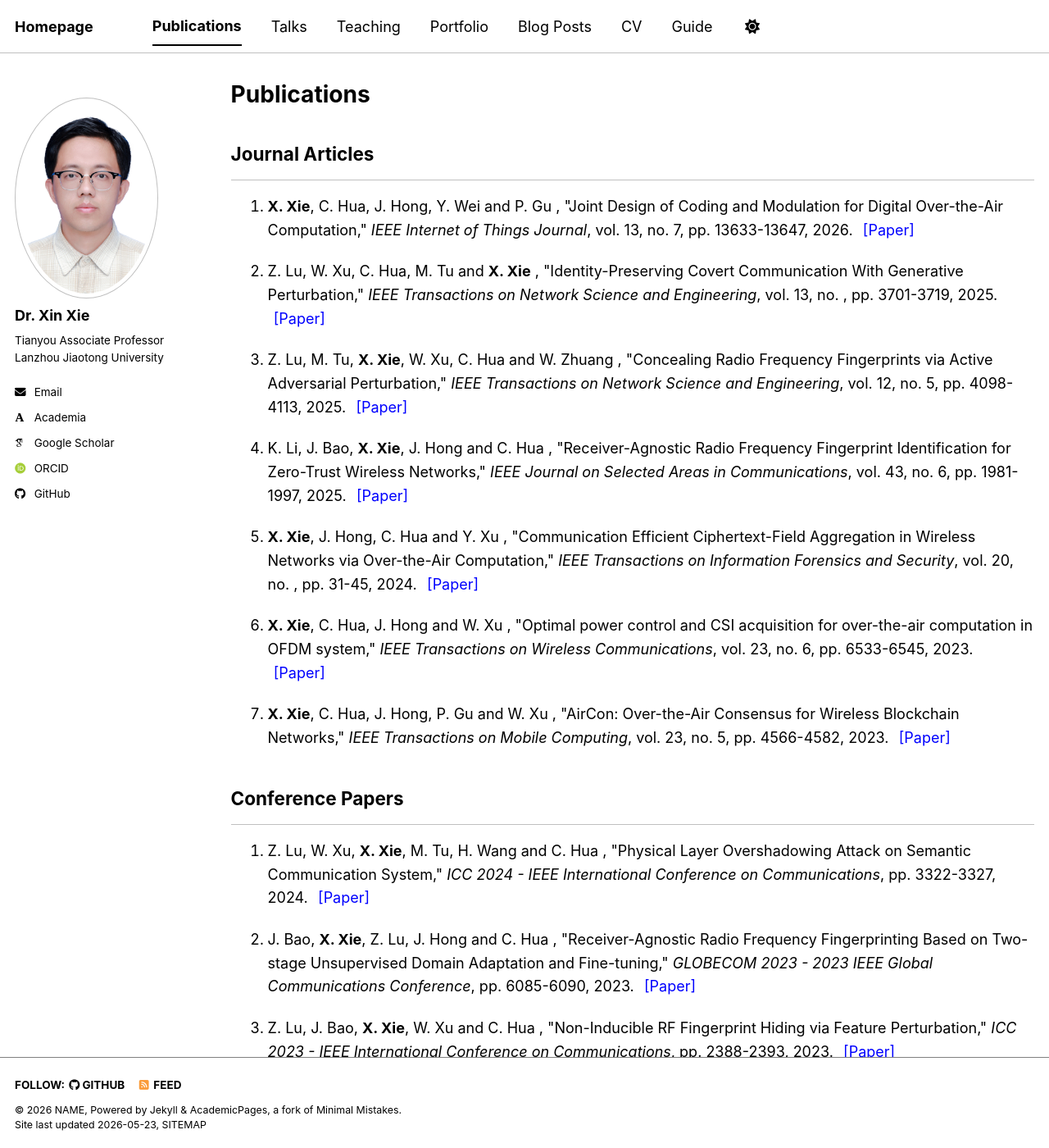
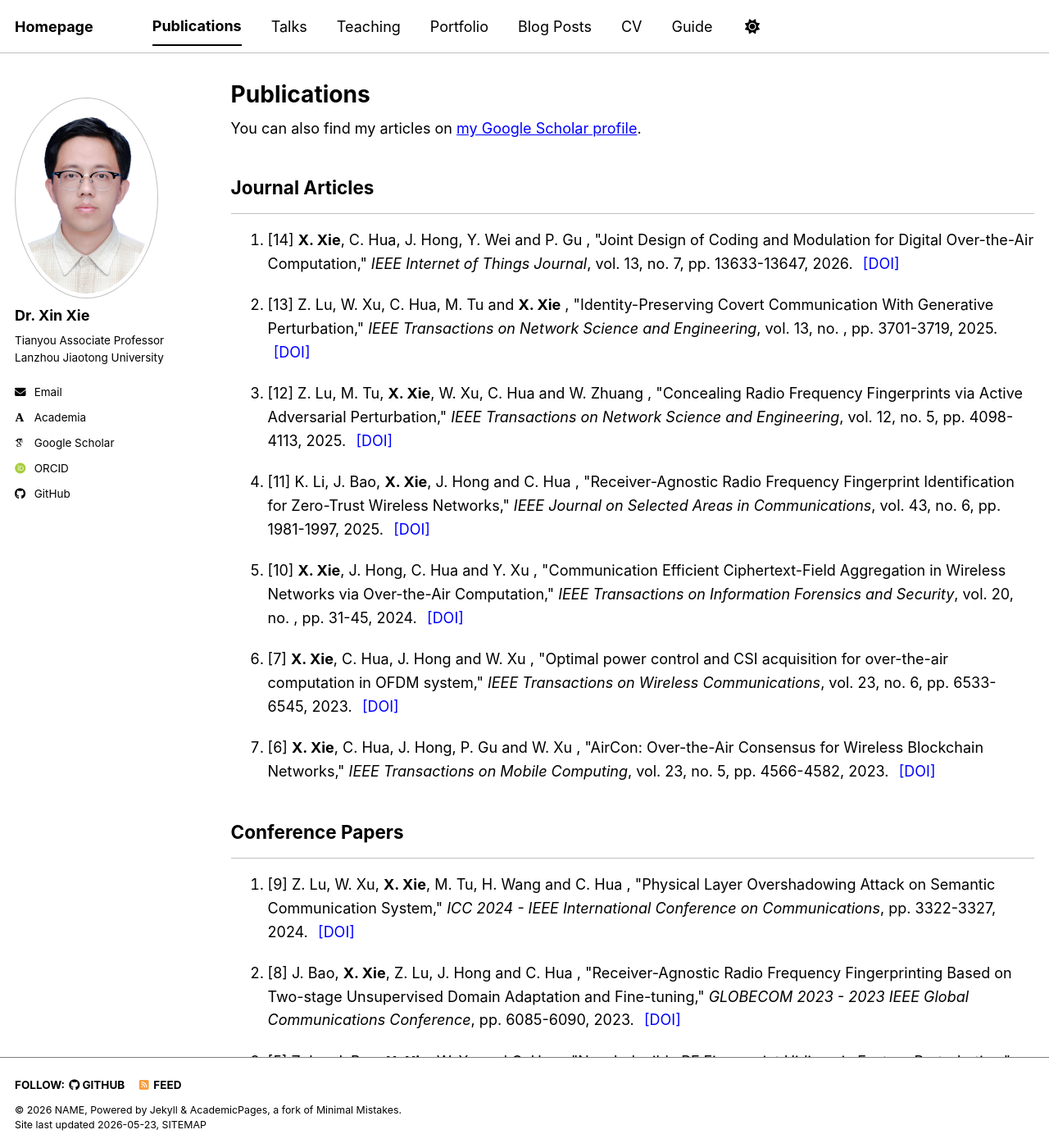
Before and after one commit to xiexin312/xiexin312.github.io, a Jekyll site: the page built from _pages/publications.html, in a window 1280 px wide and 1400 px high. Shown: the whole window at 82% size. Built offline with Jekyll 4.4.1, drawn with Linux system fonts in a browser that asks for light colours; some web fonts are replaced; a script bundle is joined from its source files by our own code; library files that are not in the unit come from our copies; some of the changed text lies outside the part shown.

Commit message:
修改publication显示方式

```diff
--- a/_includes/pub-simple.html
+++ b/_includes/pub-simple.html
@@ -1,9 +1,9 @@
 <li>
-  {{ post.authors | markdownify | remove: '<p>' | remove: '</p>' }}, "{{ post.title }},"
+  [{{ index }}] {{ post.authors | markdownify | remove: '<p>' | remove: '</p>' }}, "{{ post.title }},"
   <em>{{ post.venue }}</em>,
   {% if post.volume %}vol. {{ post.volume }}, {% endif %}
   {% if post.number %}no. {{ post.number }}, {% endif %}
   {% if post.pages %}pp. {{ post.pages }}, {% endif %}
   {{ post.date | date: "%Y" }}.
-  {% if post.doi %}<a href="https://doi.org/{{ post.doi }}">[Paper]</a>{% endif %}
+  {% if post.doi %}<a href="https://doi.org/{{ post.doi }}">[DOI]</a>{% endif %}
 </li>
--- a/_pages/publications.html
+++ b/_pages/publications.html
@@ -5,7 +5,13 @@ permalink: /publications/
 author_profile: true
 ---
 
+{% if site.author.googlescholar %}
+  <div class="wordwrap">You can also find my articles on <a href="{{site.author.googlescholar}}">my Google Scholar profile</a>.</div>
+{% endif %}
+
 {% include base_path %}
+
+{% assign total_pubs = site.publications | size %}
 
 {% if site.publication_category %}
   {% for category in site.publication_category  %}
@@ -16,19 +22,21 @@ author_profile: true
       {% endif %}
       {% unless title_shown %}
         <h2>{{ category[1].title }}</h2><hr />
-        <ol class="pub-list">
+        <ul class="pub-list">
         {% assign title_shown = true %}
       {% endunless %}
+      {% assign index = total_pubs | minus: forloop.index0 %}
       {% include pub-simple.html %}
     {% endfor %}
     {% if title_shown %}
-      </ol>
+      </ul>
     {% endif %}
   {% endfor %}
 {% else %}
-  <ol class="pub-list">
+  <ul class="pub-list">
   {% for post in site.publications reversed %}
+    {% assign index = total_pubs | minus: forloop.index0 %}
     {% include pub-simple.html %}
   {% endfor %}
-  </ol>
+  </ul>
 {% endif %}
```
